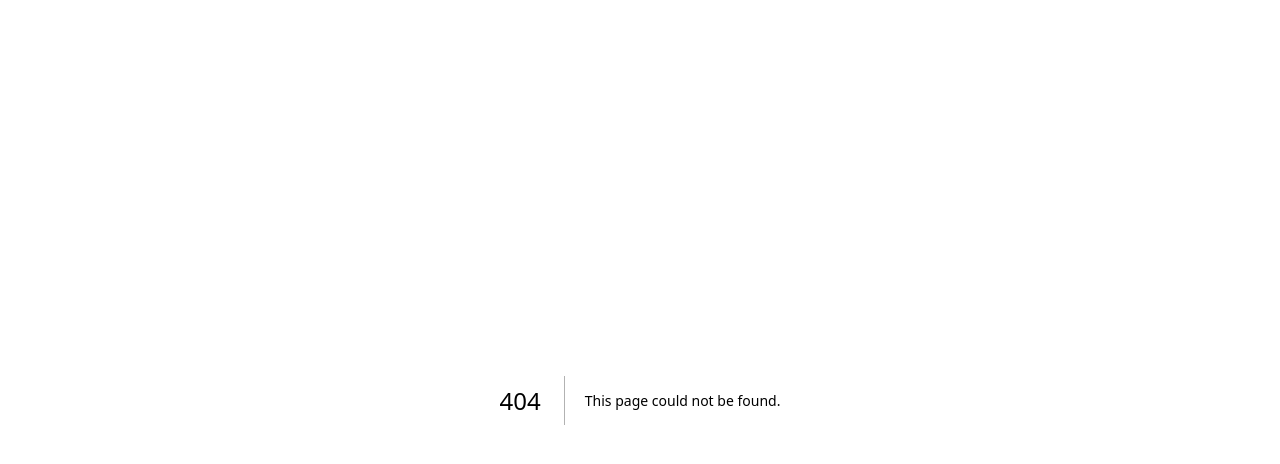
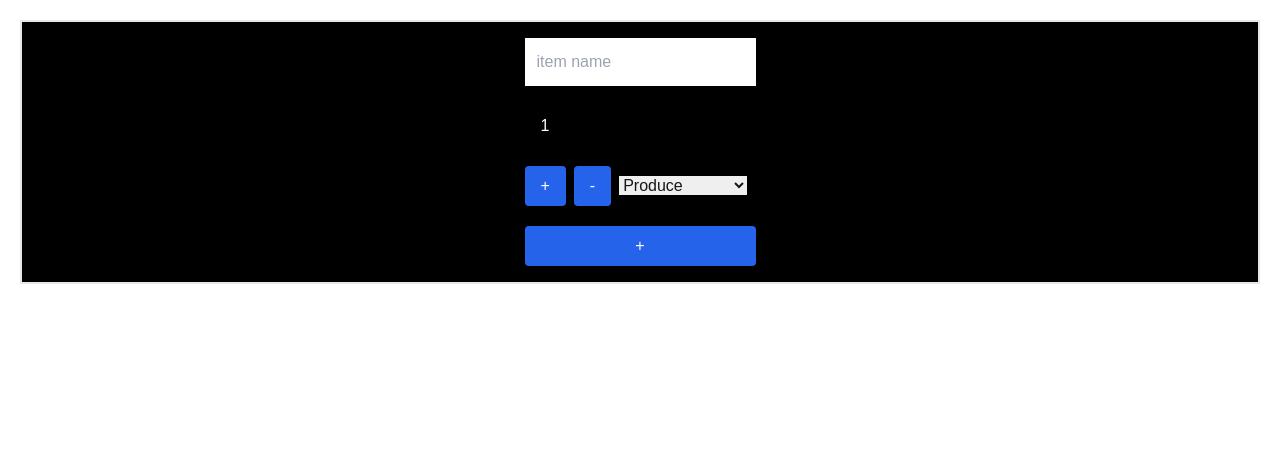
Before and after one commit to salahudeen781/cprg306-assignments, a Next.js app: page /week-5 in a window 1280 px wide. Before the commit this address had no page. Shown: the top 464 px of the page. Built offline with nearby package versions, Linux system fonts and the light colour scheme.

Commit message:
Week-5
Week-5 Assignment

```diff
--- a/app/page.js
+++ b/app/page.js
@@ -14,6 +14,9 @@ export default function Home() {
         <li>
           <Link href="./week-4">Week Four assginment</Link>
         </li>
+        <li>
+          <Link href="./week-5">Week Five assginment</Link>
+        </li>
       </ul>
     </div>
   );
--- a/app/week-4/NewItem.js
+++ b/app/week-4/NewItem.js
@@ -28,7 +28,9 @@ export default function NewItem() {
       <button
         className="bg-blue-600 text-white rounded py-2 px-4 mt-5 mr-2 hover:bg-blue-400 active:bg-yellow-500 disabled:bg-gray-400"
         onClick={() => decrement()}
-      ></button>
+      >
+        -
+      </button>
     </div>
   );
 }
--- /dev/null
+++ b/app/week-5/NewItem.js
@@ -0,0 +1,79 @@
+"use client";
+import React, { useState } from "react";
+
+export default function NewItem() {
+  const [quantity, setQuantity] = useState(1);
+  const [name, setName] = useState("");
+  const [category, setCategory] = useState("produce");
+
+  const handleSubmit = (event) => {
+    event.preventDefault();
+    const item = { name, quantity, category };
+    console.log(item);
+    // alert("Added item: " + { name } + "quantity" + { quantity } +"Category" + {category});
+    alert(`Added item: ${name}, Quantity: ${quantity}, Category: ${category}`);
+    setQuantity(1);
+    setName("");
+    setCategory("produce");
+  };
+
+  function increment() {
+    setQuantity(quantity + 1);
+  }
+
+  function decrement() {
+    if (quantity > 1) {
+      setQuantity(quantity - 1);
+    }
+  }
+
+  return (
+    <div className="flex flex-row justify-center gap-4 border-2 m-5  bg-black p-4 ">
+      <form onSubmit={handleSubmit}>
+        <input
+          type="text"
+          value={name}
+          placeholder="item name"
+          onChange={(e) => setName(e.target.value)}
+          required
+          className="p-3"
+        ></input>
+
+        <h1 className="text-white py-2 px-4 mt-5 mr-2">{quantity}</h1>
+        <button
+          className="bg-blue-600 text-white rounded py-2 px-4 mt-5 mr-2 hover:bg-blue-400 active:bg-yellow-500 disabled:bg-gray-400 "
+          onClick={() => increment()}
+        >
+          +
+        </button>
+        <button
+          className="bg-blue-600 text-white rounded py-2 px-4 mt-5 mr-2 hover:bg-blue-400 active:bg-yellow-500 disabled:bg-gray-400"
+          onClick={() => decrement()}
+        >
+          -
+        </button>
+
+        <select value={category} onChange={(e) => setCategory(e.target.value)}>
+          <option value="Produce">Produce</option>
+          <option value="Dairy">Dairy</option>
+          <option value="Bakery">Bakery</option>
+          <option value="Meat">Meat</option>
+          <option value="Frozen Foods">Frozen Foods</option>
+          <option value="Canned Goods">Canned Goods</option>
+          <option value="Dry Goods">Dry Goods</option>
+          <option value="Beverages">Beverages</option>
+          <option value="Snacks">Snacks</option>
+          <option value="Household">Household</option>
+          <option value="Other">Other</option>
+        </select>
+
+        <button
+          type="submit"
+          className="bg-blue-600 text-white rounded py-2 px-4 mt-5 mr-2 hover:bg-blue-400 active:bg-yellow-500 disabled:bg-gray-400 flex justify-center w-full"
+        >
+          +
+        </button>
+      </form>
+    </div>
+  );
+}
--- /dev/null
+++ b/app/week-5/page.js
@@ -0,0 +1,9 @@
+import NewItem from "./NewItem";
+
+export default function Page() {
+  return (
+    <div>
+      <NewItem></NewItem>
+    </div>
+  );
+}
```
